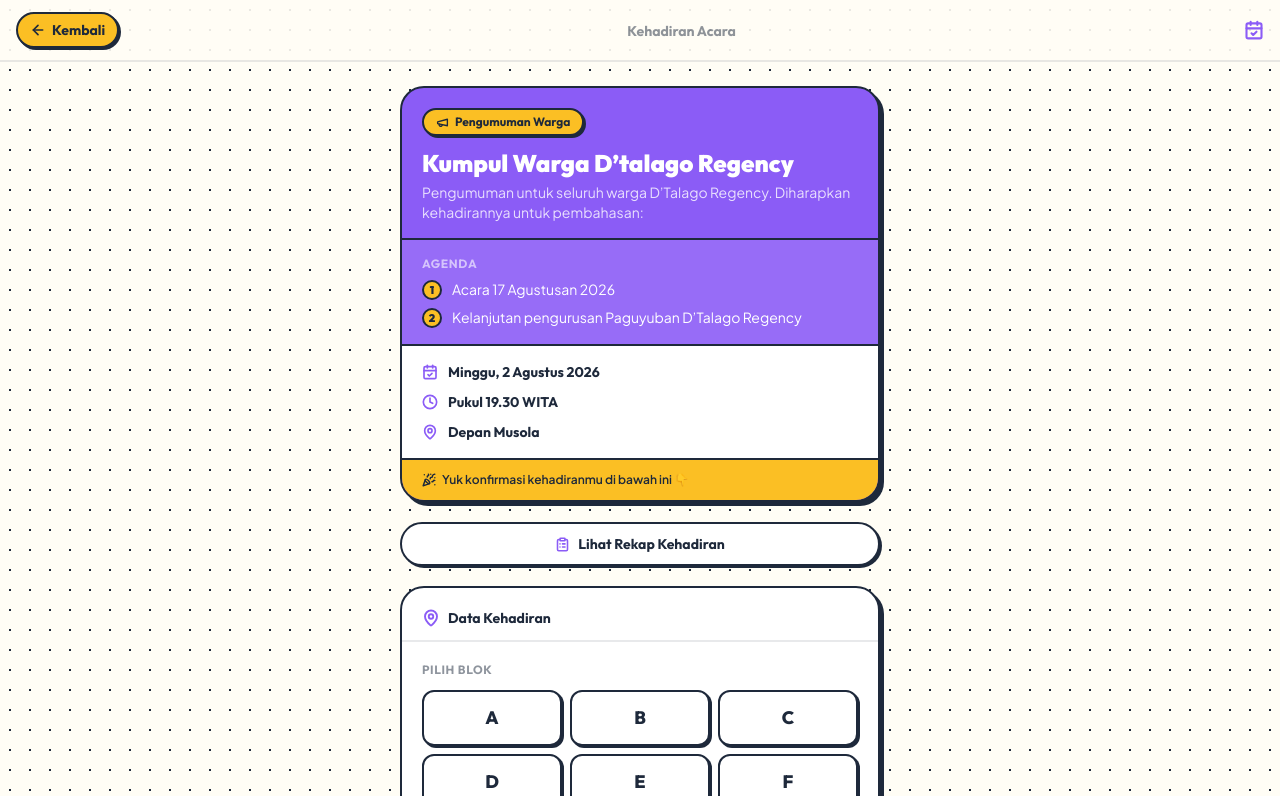
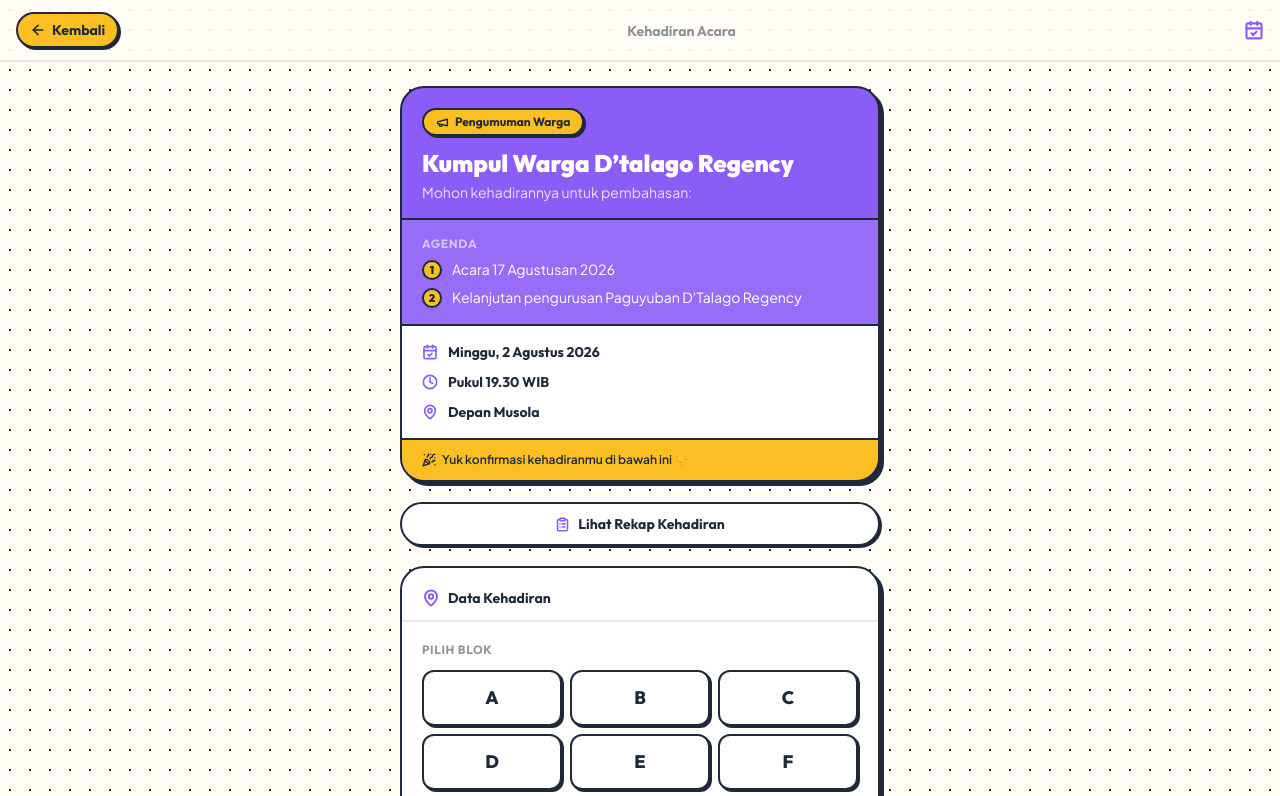
Before and after one commit to ihsansatriawan/catat-uang-warga, a React (Vite) app: page /kehadiran in a window 1280 px wide. Shown: the top 796 px of the page. Built offline with nearby package versions, Linux system fonts and the light colour scheme; no server answers.

Commit message:
Ubah zona waktu acara ke WIB dan persingkat teks pengumuman
Co-Authored-By: Claude Sonnet 5 <noreply@anthropic.com>
Claude-Session: https://claude.ai/code/session_01NfB9Cvr2r6LoH1BpcVvoMQ

```diff
--- a/src/components/AttendanceView.jsx
+++ b/src/components/AttendanceView.jsx
@@ -26,7 +26,7 @@ import { BLOCK_COLORS, BLOCK_COLORS_UNSELECTED } from '../data/constants'
 // Info acara
 const EVENT_TITLE = 'Kumpul Warga D’talago Regency'
 const EVENT_DATE_LABEL = 'Minggu, 2 Agustus 2026'
-const EVENT_TIME_LABEL = '19.30 WITA'
+const EVENT_TIME_LABEL = '19.30 WIB'
 const EVENT_PLACE_LABEL = 'Depan Musola'
 const EVENT_AGENDA = [
   'Acara 17 Agustusan 2026',
@@ -182,8 +182,7 @@ export default function AttendanceView() {
                 {EVENT_TITLE}
               </h1>
               <p className="font-body text-sm text-white/80">
-                Pengumuman untuk seluruh warga D’Talago Regency. Diharapkan
-                kehadirannya untuk pembahasan:
+                Mohon kehadirannya untuk pembahasan:
               </p>
             </div>
 
```
